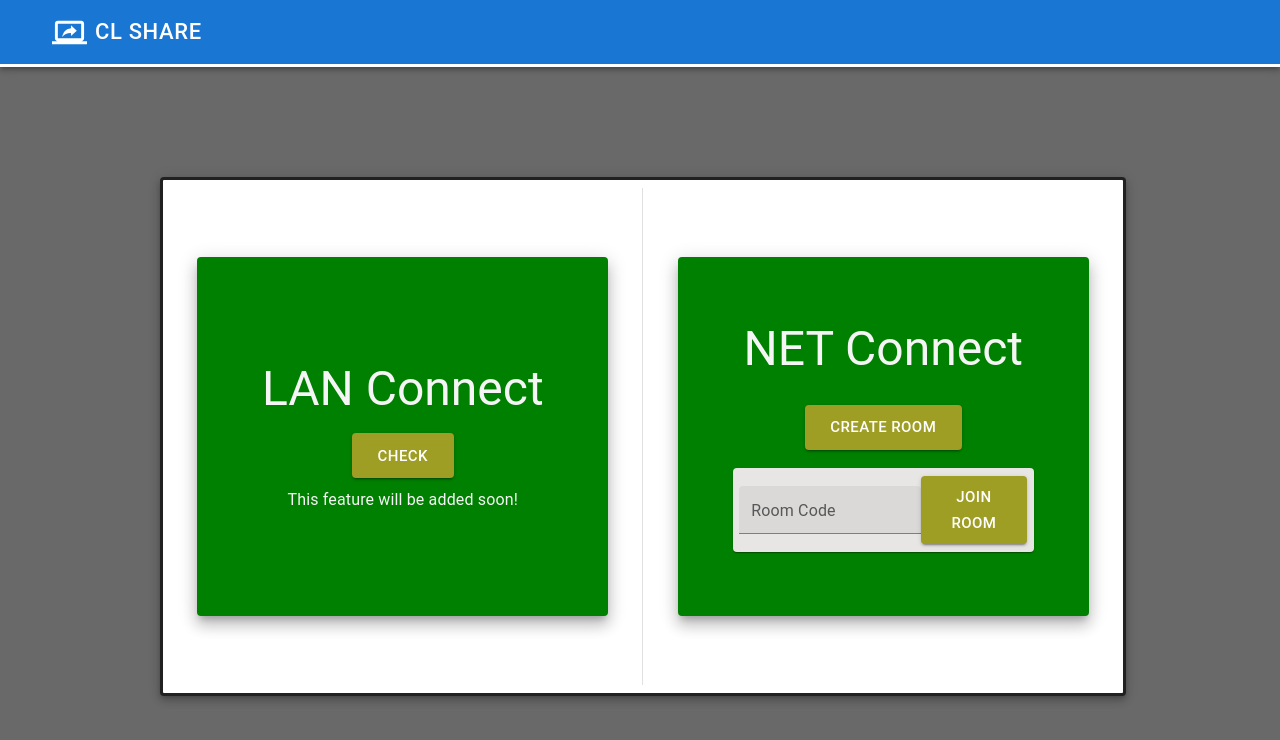
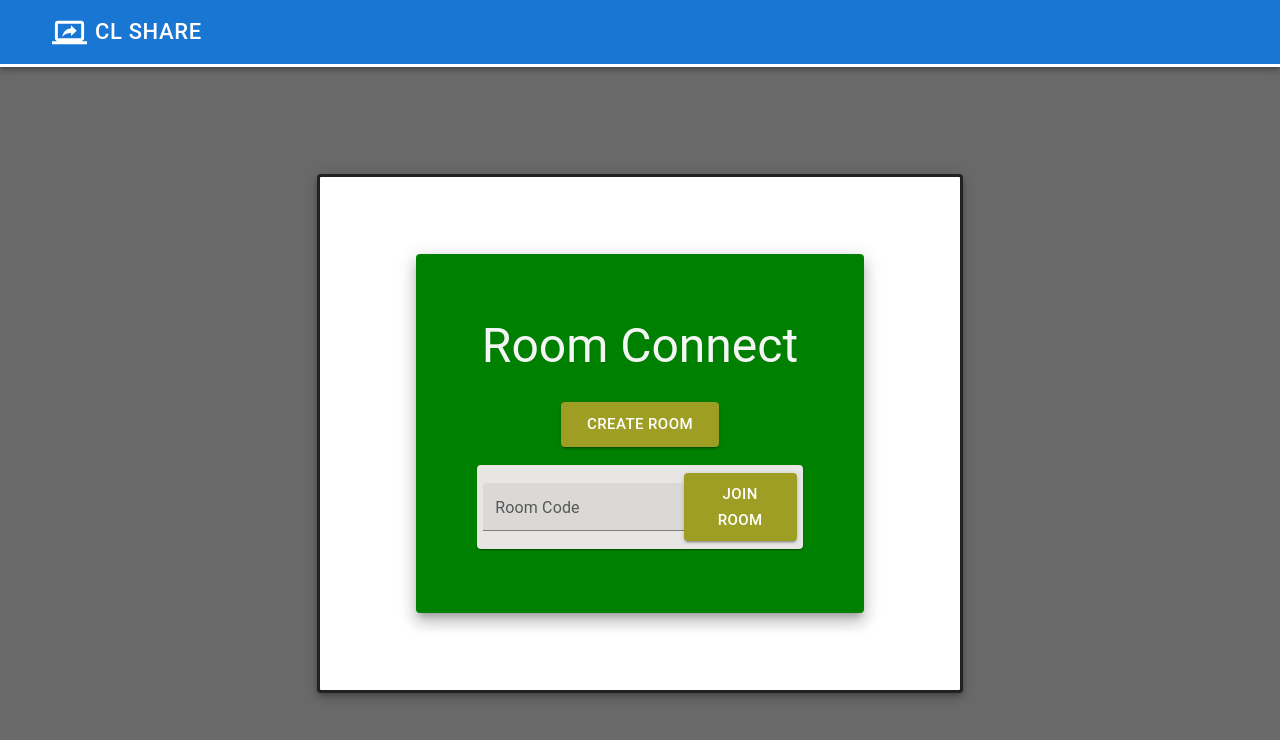
Before and after one commit to DireWolf707/cl_share, a React (Vite) app: page / in a window 1280 px wide. Shown: the top 740 px of the page. Built offline with nearby package versions, Linux system fonts and the light colour scheme.

Commit message:
removed LAN connect

```diff
--- a/components/Hero.jsx
+++ b/components/Hero.jsx
@@ -54,33 +54,17 @@ const Hero = ({ setNET, setRoomId }) => {
       elevation={5}
       sx={{
         height: "100%",
-        width: 1,
+        width: 2/3,
         border: "solid",
         display: "flex",
-        justifyContent: "space-evenly",
+        justifyContent: "center",
         alignItems: "center",
       }}
     >
-      <Paper elevation={10} sx={{ bgcolor: "green", width: 3 / 7, height: "70%" }}>
+      <Paper elevation={10} sx={{ bgcolor: "green", width: "70%", height: "70%" }}>
         <Box sx={{ height: "100%", display: "flex", flexDirection: "column", justifyContent: "center", alignItems: "center" }}>
           <Typography variant="h3" component="h3" sx={{ color: "whitesmoke" }}>
-            LAN Connect
-          </Typography>
-          <Button variant="contained" color="check" size="large" sx={{ px: 3.2, py: 1.2, mt: 2 }}>
-            Check
-          </Button>
-          <Typography variant="body1" component="p" sx={{ color: "whitesmoke", mt: 1.2 }}>
-            This feature will be added soon!
-          </Typography>
-        </Box>
-      </Paper>
-
-      <Divider orientation="vertical" variant="middle" flexItem />
-
-      <Paper elevation={10} sx={{ bgcolor: "green", width: 3 / 7, height: "70%" }}>
-        <Box sx={{ height: "100%", display: "flex", flexDirection: "column", justifyContent: "center", alignItems: "center" }}>
-          <Typography variant="h3" component="h3" sx={{ color: "whitesmoke" }}>
-            NET Connect
+            Room Connect
           </Typography>
           <Button onClick={createRoom} variant="contained" color="check" size="large" sx={{ px: 3.2, py: 1.2, mt: 3.5 }}>
             Create Room
--- a/src/App.jsx
+++ b/src/App.jsx
@@ -20,7 +20,7 @@ const App = () => {
 
       {view == STATE.DASH && (
         <Box sx={{ flexGrow: 1, display: "flex", justifyContent: "center", alignItems: "center" }}>
-          <Box sx={{ width: 3 / 4, height: "70%" }}>
+          <Box sx={{ width: 3 / 4, height: "70%", display: "flex", justifyContent: "center", alignItems: "center" }}>
             <Hero setNET={() => setView(STATE.NET)} setRoomId={setRoomId} />
           </Box>
         </Box>
```
